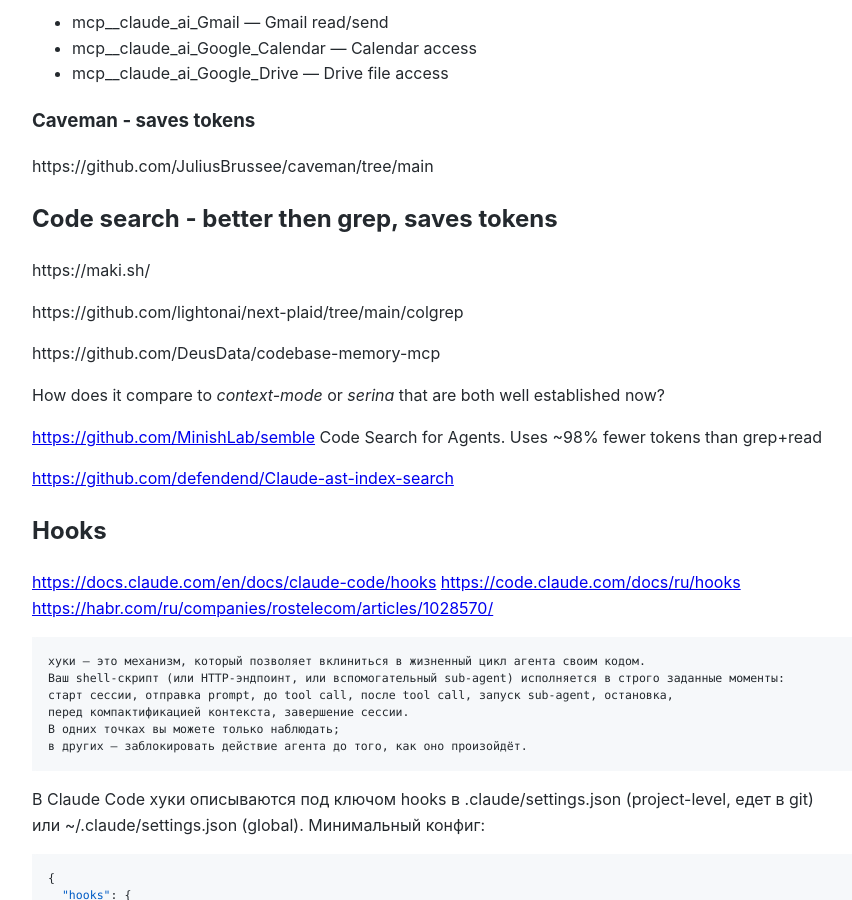
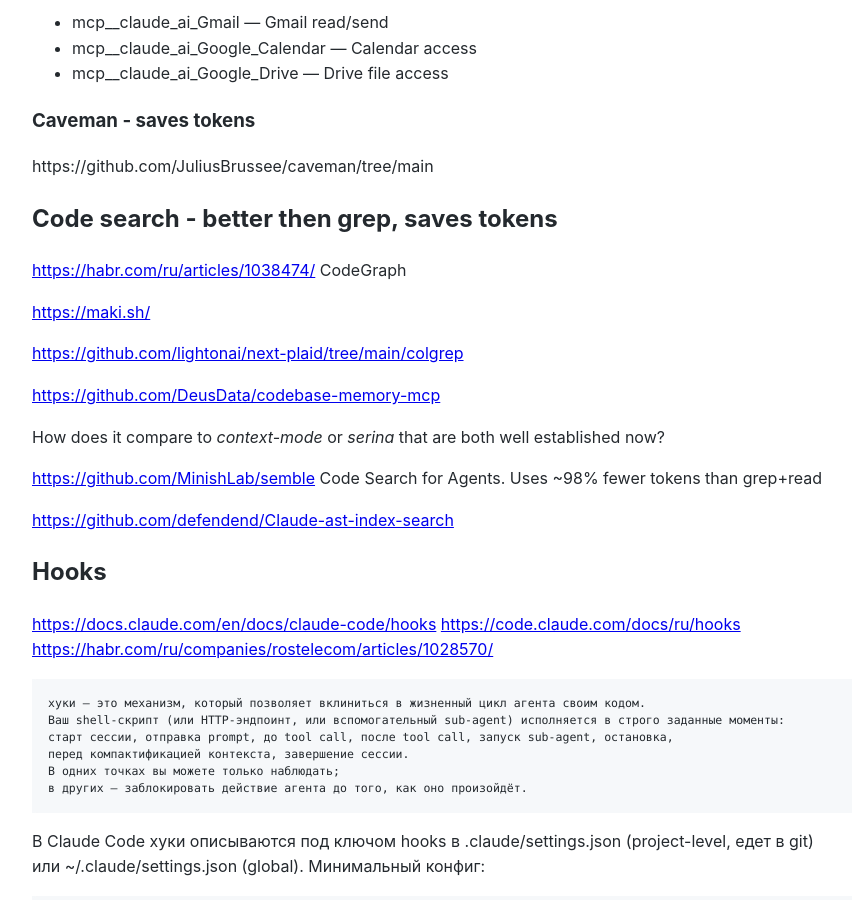
Before and after one commit to Michael-Lubinsky/michael-lubinsky.github.com, a Jekyll site: the page built from ml/agent.md, in a window 1280 px wide and 900 px high, scrolled down 1621 px. Shown: the whole window, without its empty margins (158-1010 px from the left). Built offline with Jekyll 4.4.1, drawn with Linux system fonts in a browser that asks for light colours; our own code applies the rules of GitHub Pages for plain Markdown files.

Commit message:
Update agent.md

```diff
--- a/ml/agent.md
+++ b/ml/agent.md
@@ -89,11 +89,13 @@
 
 ## Code search - better then grep, saves tokens
 
-https://maki.sh/
+<https://habr.com/ru/articles/1038474/> CodeGraph
 
-https://github.com/lightonai/next-plaid/tree/main/colgrep
+<https://maki.sh/>
 
-https://github.com/DeusData/codebase-memory-mcp
+<https://github.com/lightonai/next-plaid/tree/main/colgrep>
+
+<https://github.com/DeusData/codebase-memory-mcp>
 
 How does it compare to _context-mode_ or _serina_ that are both well established now?
 
```
